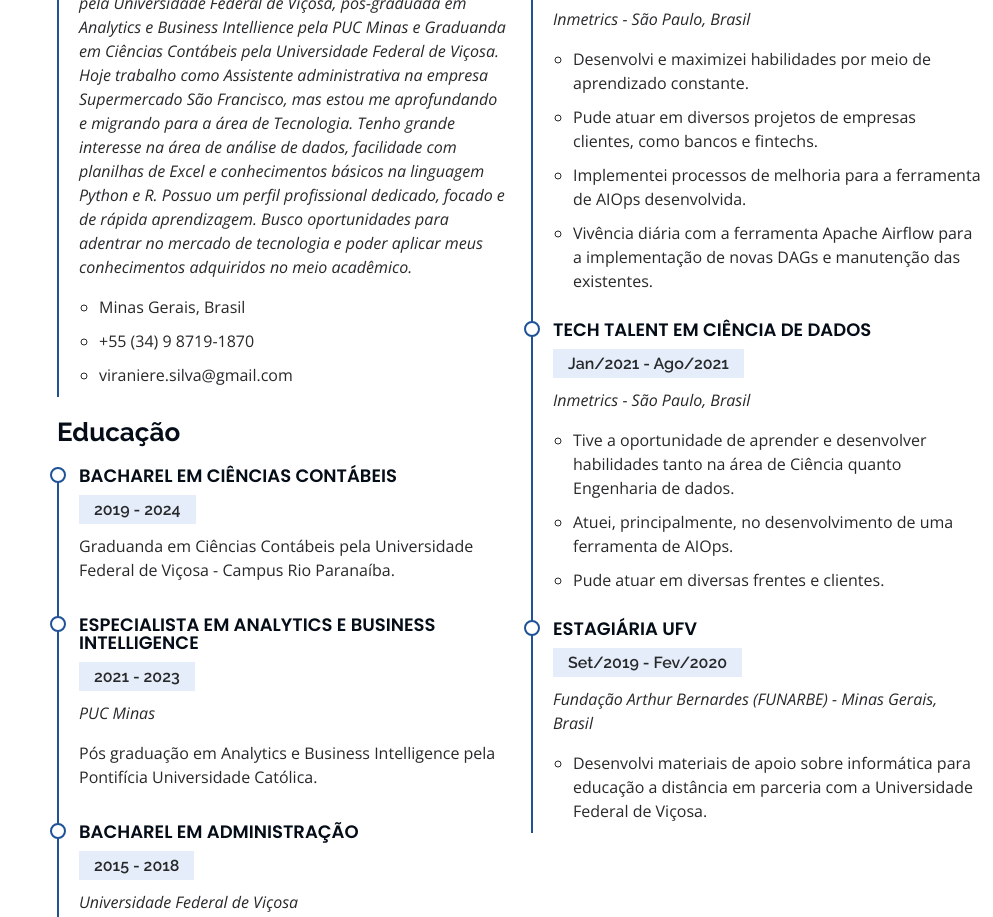
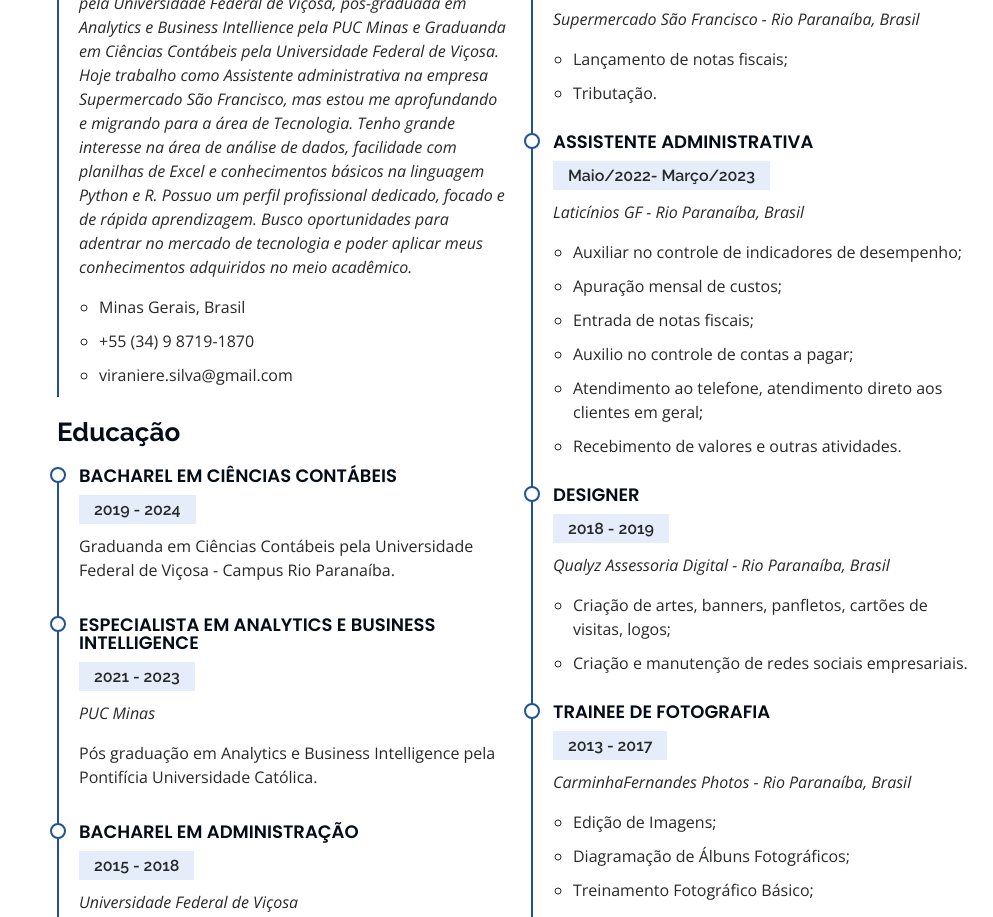
Before and after one commit to vivianranierems/vivianranierems.github.io, a plain HTML site: page index.html in a window 1280 px wide. Shown: the part 3899-4816 px from the top of the page, without its empty margins (287-1280 px from the left). Drawn offline with nearby package versions, Linux system fonts and the light colour scheme.

Commit message:
Update index.html

```diff
--- a/index.html
+++ b/index.html
@@ -405,32 +405,45 @@
           <div class="col-lg-6" data-aos="fade-up" data-aos-delay="100">
             <h3 class="resume-title">Experiência Profissional</h3>
             <div class="resume-item">
-              <h4>Cientista de Dados Junior</h4>
-              <h5>Set/2021 - Atualmente</h5>
-              <p><em>Inmetrics - São Paulo, Brasil</em></p>
+              <h4>Assistente Administrativa</h4>
+              <h5>Março/2023 - Atualmente</h5>
+              <p><em>Supermercado São Francisco - Rio Paranaíba, Brasil</em></p>
               <ul>
-                <li>Desenvolvi e maximizei habilidades por meio de aprendizado constante.</li>
-                <li>Pude atuar em diversos projetos de empresas clientes, como bancos e fintechs.</li>
-                <li>Implementei processos de melhoria para a ferramenta de AIOps desenvolvida.</li>
-                <li>Vivência diária com a ferramenta Apache Airflow para a implementação de novas DAGs e manutenção das existentes.</li>
+                <li>Lançamento de notas fiscais;</li>
+                <li>Tributação.</li>
               </ul>
             </div>
             <div class="resume-item">
-              <h4>Tech Talent em Ciência de Dados</h4>
-              <h5>Jan/2021 - Ago/2021</h5>
-              <p><em>Inmetrics - São Paulo, Brasil</em></p>
+              <h4>Assistente Administrativa</h4>
+              <h5>Maio/2022- Março/2023</h5>
+              <p><em>Laticínios GF - Rio Paranaíba, Brasil</em></p>
               <ul>
-                <li>Tive a oportunidade de aprender e desenvolver habilidades tanto na área de Ciência quanto Engenharia de dados.</li>
-                <li>Atuei, principalmente, no desenvolvimento de uma ferramenta de AIOps.</li>
-                <li>Pude atuar em diversas frentes e clientes.</li>
+                <li>Auxiliar no controle de indicadores de desempenho;</li>
+                <li>Apuração mensal de custos;</li>
+                <li>Entrada de notas fiscais;</li>
+                <li>Auxilio no controle de contas a pagar;</li>
+                <li>Atendimento ao telefone, atendimento direto aos clientes em geral;</li>
+                <li>Recebimento de valores e outras atividades.</li>
               </ul>
             </div>
             <div class="resume-item">
-              <h4>Estagiária UFV</h4>
-              <h5>Set/2019 - Fev/2020</h5>
-              <p><em>Fundação Arthur Bernardes (FUNARBE) - Minas Gerais, Brasil</em></p>
+              <h4>Designer</h4>
+              <h5>2018 - 2019</h5>
+              <p><em>Qualyz Assessoria Digital - Rio Paranaíba, Brasil</em></p>
               <ul>
-                <li>Desenvolvi materiais de apoio sobre informática para educação a distância em parceria com a Universidade Federal de Viçosa.</li>
+                <li>Criação de artes, banners, panfletos, cartões de visitas, logos;</li>
+                <li>Criação e manutenção de redes sociais empresariais.</li>
+              </ul>
+            </div>
+            <div class="resume-item">
+              <h4>Trainee De Fotografia</h4>
+              <h5>2013 - 2017</h5>
+              <p><em>CarminhaFernandes Photos - Rio Paranaíba, Brasil</em></p>
+              <ul>
+                <li>Edição de Imagens;</li>
+                <li>Diagramação de Álbuns Fotográficos;</li>
+                <li>Treinamento Fotográfico Básico;</li>
+                <li>Conhecimento em Photoshop, Lightroom e SmartAlbuns.</li>
               </ul>
             </div>
           </div>
```
